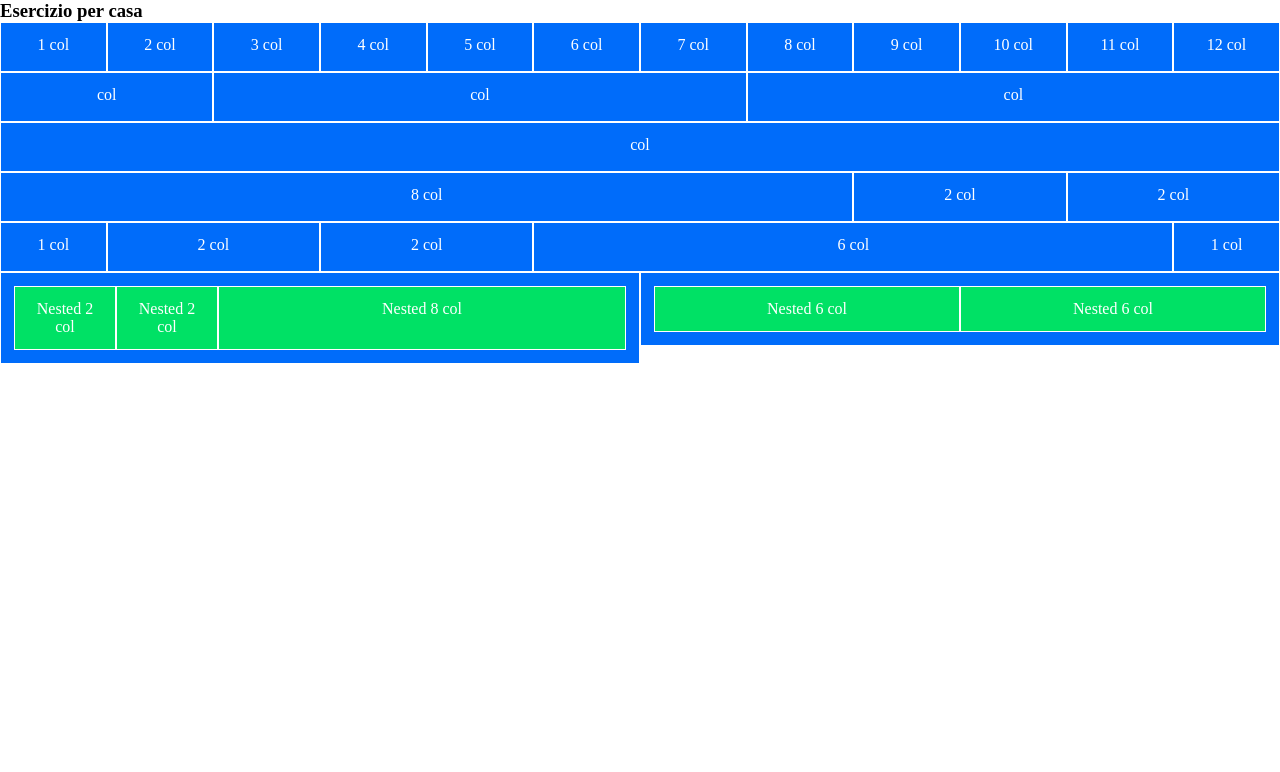
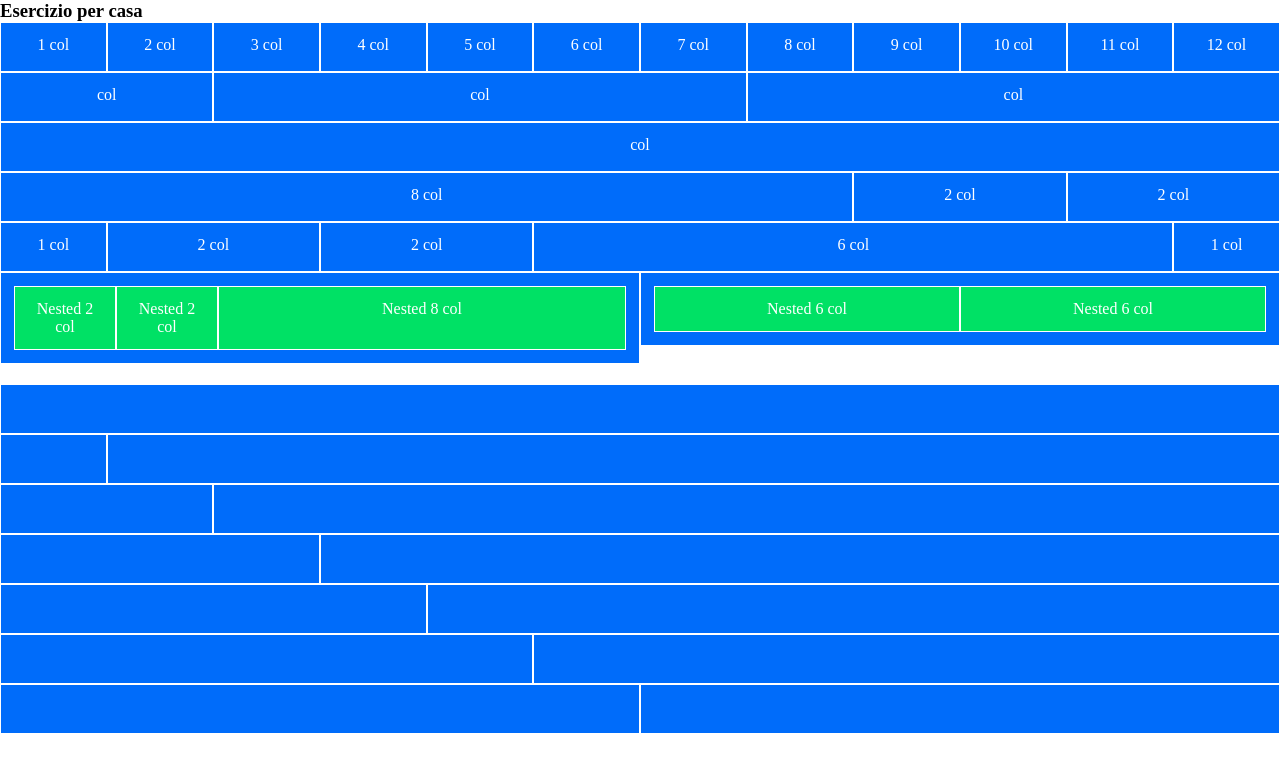
Before and after one commit to MatteoRossi01/html-css-12bool, a plain HTML site: page index.html in a window 1280 px wide. Drawn offline with Linux system fonts and the light colour scheme.

Commit message:
Aggiunta container 2

```diff
--- a/index.html
+++ b/index.html
@@ -16,6 +16,7 @@
 
     <main>
 
+        <!-- Container 1 -->
         <section class="container-fluid">
             <h3>Esercizio per casa</h3>
             <!-- Row 1 -->
@@ -192,7 +193,113 @@
             <!-- Row 6 -->
 
         </section>
+        <!-- Container 1 -->
 
+        <!-- Container 2 -->
+        <section class="container-fluid mrg-top-20">
+
+            <!-- Row 1 -->
+            <div class="row">
+                <div class="col-12">
+                    <div class="box">
+
+                    </div>
+                </div>
+            </div>
+            <!-- Row 1 -->
+
+            <!-- Row 2 -->
+            <div class="row">
+                <div class="col-1">
+                    <div class="box">
+
+                    </div>
+                </div>
+                <div class="col-11">
+                    <div class="box">
+
+                    </div>
+                </div>
+            </div>
+            <!-- Row 2 -->
+
+            <!-- Row 3 -->
+            <div class="row">
+                <div class="col-2">
+                    <div class="box">
+
+                    </div>
+                </div>
+                <div class="col-10">
+                    <div class="box">
+
+                    </div>
+                </div>
+            </div>
+            <!-- Row 3 -->
+
+            <!-- Row 4 -->
+            <div class="row">
+                <div class="col-3">
+                    <div class="box">
+
+                    </div>
+                </div>
+                <div class="col-9">
+                    <div class="box">
+
+                    </div>
+                </div>
+            </div>
+            <!-- Row 4 -->
+
+            <!-- Row 5 -->
+            <div class="row">
+                <div class="col-4">
+                    <div class="box">
+
+                    </div>
+                </div>
+                <div class="col-8">
+                    <div class="box">
+
+                    </div>
+                </div>
+            </div>
+            <!-- Row 5 -->
+
+            <!-- Row 6 -->
+            <div class="row">
+                <div class="col-5">
+                    <div class="box">
+
+                    </div>
+                </div>
+                <div class="col-7">
+                    <div class="box">
+
+                    </div>
+                </div>
+            </div>
+            <!-- Row 6 -->
+
+            <!-- Row 7 -->
+            <div class="row">
+                <div class="col-6">
+                    <div class="box">
+
+                    </div>
+                </div>
+                <div class="col-6">
+                    <div class="box">
+
+                    </div>
+                </div>
+            </div>
+            <!-- Row 7 -->
+
+        </section>
+        <!-- Container 2 -->
     </main>
 
     <footer>
--- a/style.css
+++ b/style.css
@@ -1,9 +1,9 @@
+.mrg-top-20 {
+    margin-top: 20px;
+}
+
 .row {
     min-height: 50px;
-}
-
-.row-6 .box{
-    height: 75px;
 }
 
 .box {
```
